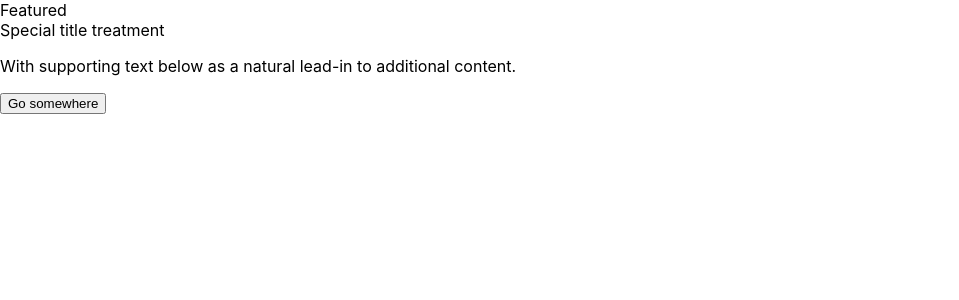
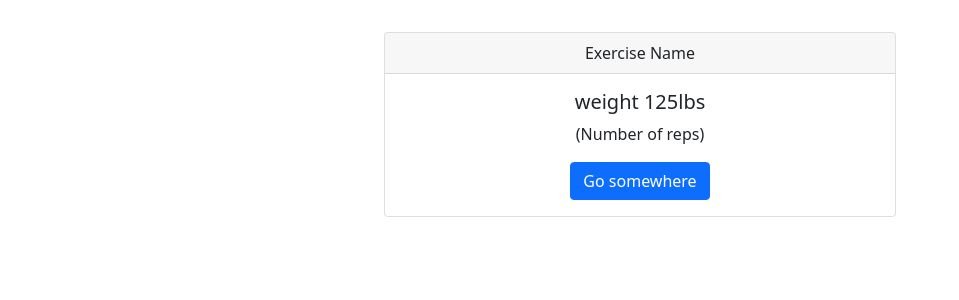
Before and after one commit to etreadway/workout-app, a React (Create React App) app: page / in a window 1280 px wide. Shown: the top 300 px of the page, without its empty margins (0-959 px from the left). Built offline with nearby package versions, Linux system fonts and the light colour scheme.

Commit message:
card made

```diff
--- a/package.json
+++ b/package.json
@@ -6,6 +6,7 @@
     "@testing-library/jest-dom": "^5.14.1",
     "@testing-library/react": "^11.2.7",
     "@testing-library/user-event": "^12.8.3",
+    "bootstrap": "^5.0.2",
     "react": "^17.0.2",
     "react-bootstrap": "^1.6.1",
     "react-dom": "^17.0.2",
@@ -35,5 +36,9 @@
       "last 1 firefox version",
       "last 1 safari version"
     ]
+  },
+  "devDependencies": {
+    "css-loader": "^4.3.0",
+    "style-loader": "^1.3.0"
   }
 }
--- a/src/components/workout-section-page/WorkoutList.jsx
+++ b/src/components/workout-section-page/WorkoutList.jsx
@@ -1,24 +1,23 @@
 import React from "react";
-// import "bootstrap/dist/css/bootstrap. min. css";
-import { Card } from "react-bootstrap";
-import { Button} from 'react-bootstrap';
-
-
+import 'bootstrap/dist/css/bootstrap.min.css';
+import { Card, Button } from 'react-bootstrap';
+import './Workoutpage.CSS';
 
 function WorkoutList() {
     return (
-      <div>
-<Card>
-  <Card.Header>Featured</Card.Header>
+    <center>
+      <div style={{width: '32rem', justifyContent: "center", marginTop: '2rem'}}>
+{/* <h1 className="workCard"> HEY! </h1> */}
+<Card style={{width: '32rem', textAlign: 'center'}}>
+  <Card.Header> Exercise Name </Card.Header>
   <Card.Body>
-    <Card.Title>Special title treatment</Card.Title>
-    <Card.Text>
-      With supporting text below as a natural lead-in to additional content.
-    </Card.Text>
+    <Card.Title>weight 125lbs</Card.Title>
+    <Card.Text> (Number of reps) </Card.Text>
     <Button variant="primary">Go somewhere</Button>
   </Card.Body>
 </Card>
       </div>
+      </center>
     );
   }
 
--- /dev/null
+++ b/src/components/workout-section-page/Workoutpage.CSS
@@ -0,0 +1,7 @@
+.workCard {
+    align-content: center;
+    max-width: 10;
+    color: aqua;
+}
+
+/* Not working */
--- a/src/index.js
+++ b/src/index.js
@@ -4,6 +4,7 @@ import './index.css';
 // import App from './App';
 import reportWebVitals from './reportWebVitals';
 import WorkoutList from './components/workout-section-page/WorkoutList.jsx';
+
 ReactDOM.render(
   <React.StrictMode>
     {/* <App /> */}
```
Also changed, not shown: 1 other file (tests, documents, lock files or other folders).
